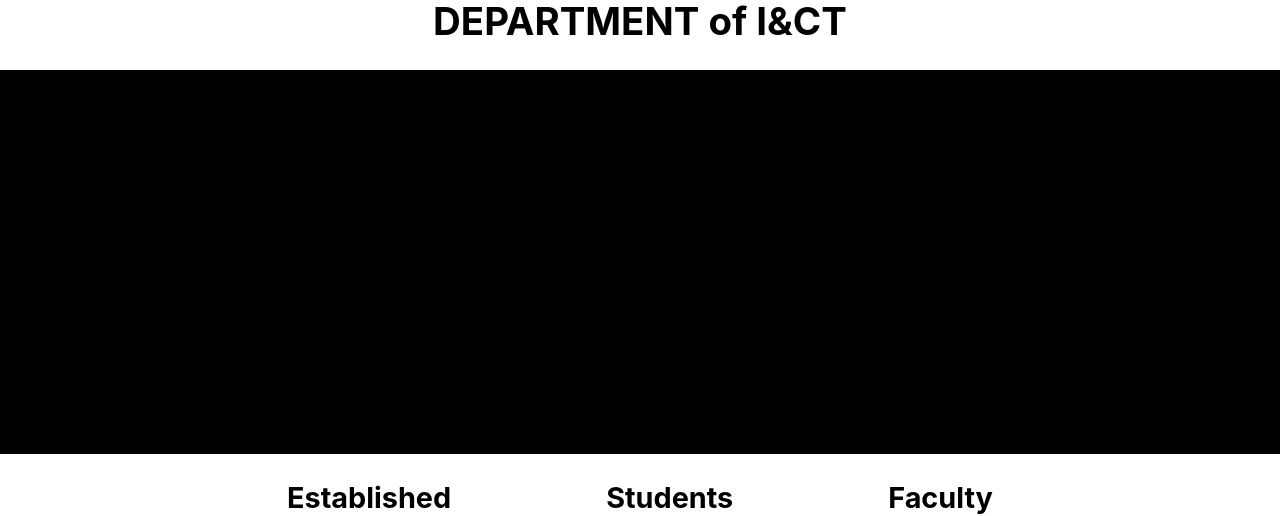
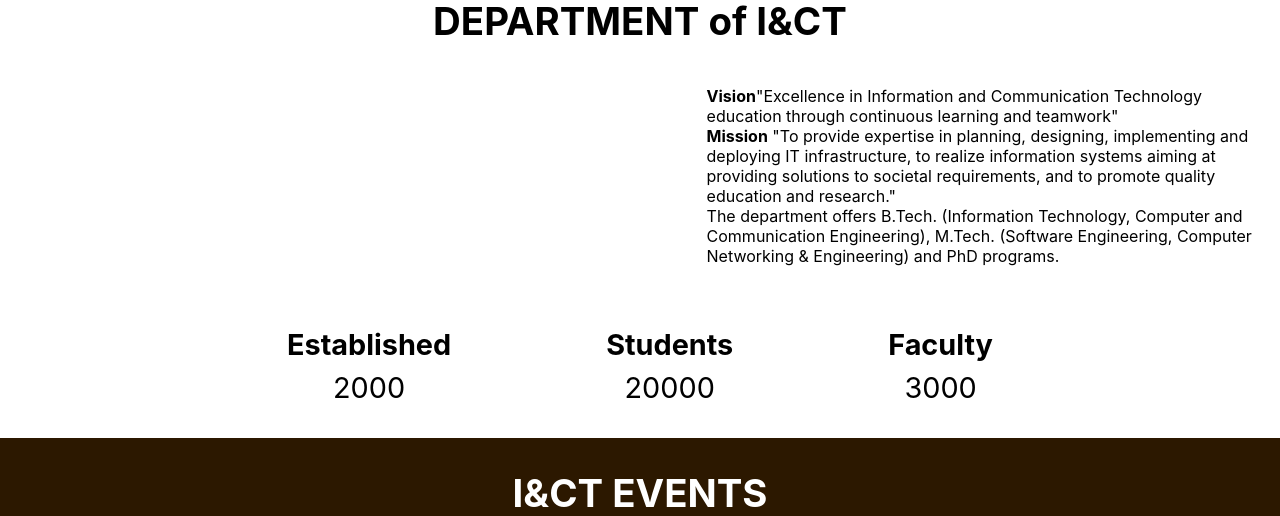
Before and after one commit to anushreebhat2001/ICTDepartmentPortal, a React (Create React App) app: page / in a window 1280 px wide. Shown: the part 712-1228 px from the top of the page. Built offline with nearby package versions, Linux system fonts and the light colour scheme.

Commit message:
carousel didnt work

```diff
--- a/src/pages/index.css
+++ b/src/pages/index.css
@@ -100,7 +100,27 @@ table{
     vertical-align: bottom;
 }
 
-.carousel{
-    background-color: black;
-    padding: 15vw;
+#myCarousel{
+  position: relative;
+  overflow: hidden;
+  width: 46.5vw;
+  display: flex;
+  float: right;
+  align-items: center;
+  margin-bottom: 3vw;
 }
+
+#mission{
+  position: relative;
+  display: flex;
+  padding-left: 1.7vw;
+  width:46.5vw;
+  float:left;
+  align-self: right;
+}
+
+#container{
+  margin:3vw;
+  margin-top: auto;
+  margin-bottom: auto;
+}
--- a/src/pages/index.js
+++ b/src/pages/index.js
@@ -21,7 +21,17 @@ const Home = () => {
       <div>
         <p class='exploremore'><a id='exlink' href="#dark">Explore more &or;</a></p></div>
         <div id='cl'><p className='head1'>DEPARTMENT of  I&amp;CT</p>
-        <div className='carousel'></div>
+        <div id='container'></div>
+        <div id='myCarousel'>
+      <div id='mission'>
+        <p><strong>Vision</strong>"Excellence in Information and Communication Technology education through continuous learning and teamwork"<br></br>
+          <strong>Mission</strong> "To provide expertise in planning, designing, implementing and deploying IT infrastructure, to realize information
+          systems aiming at providing solutions to societal requirements, and to promote quality education and research."
+          <br></br>The department offers B.Tech. (Information Technology, Computer and Communication Engineering), M.Tech. (Software Engineering,
+          Computer Networking &amp; Engineering) and PhD programs.
+        </p>
+      </div>
+    </div>
         <div>
           <table>
           <tr>
```
